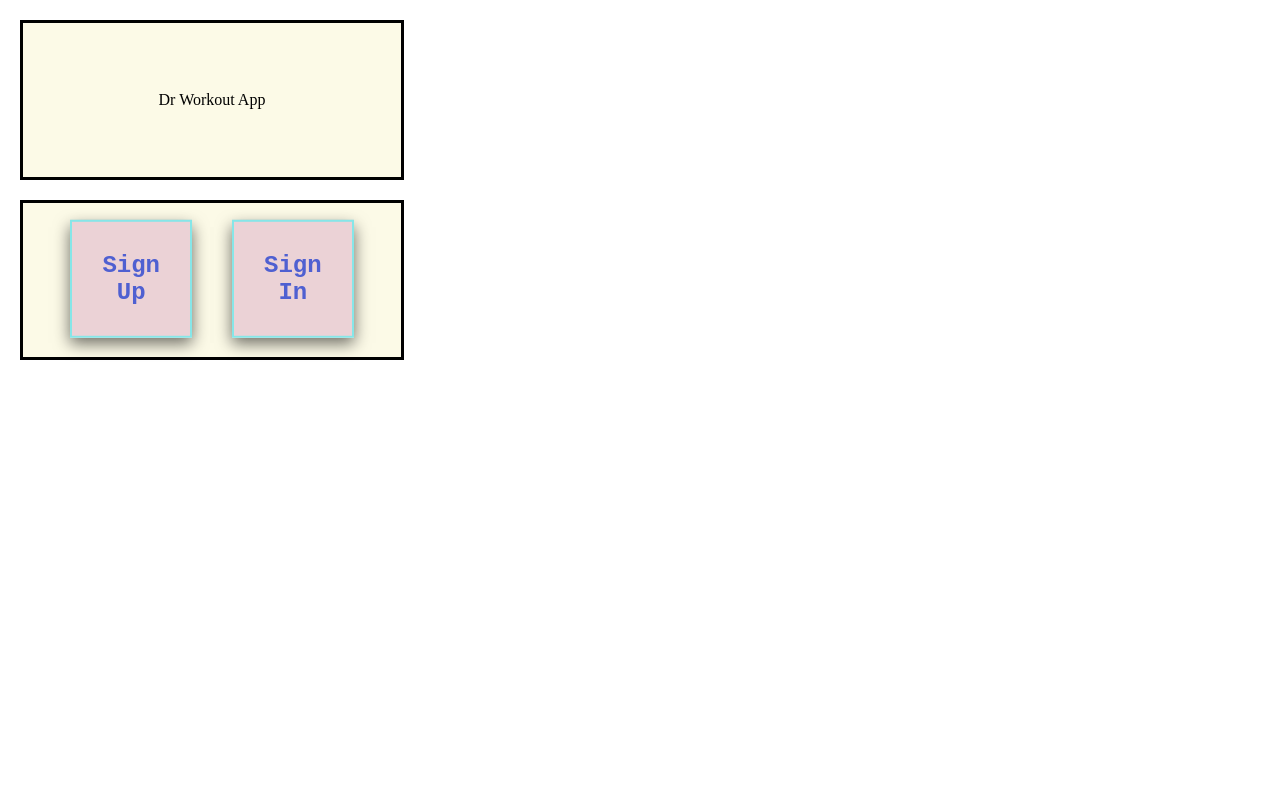
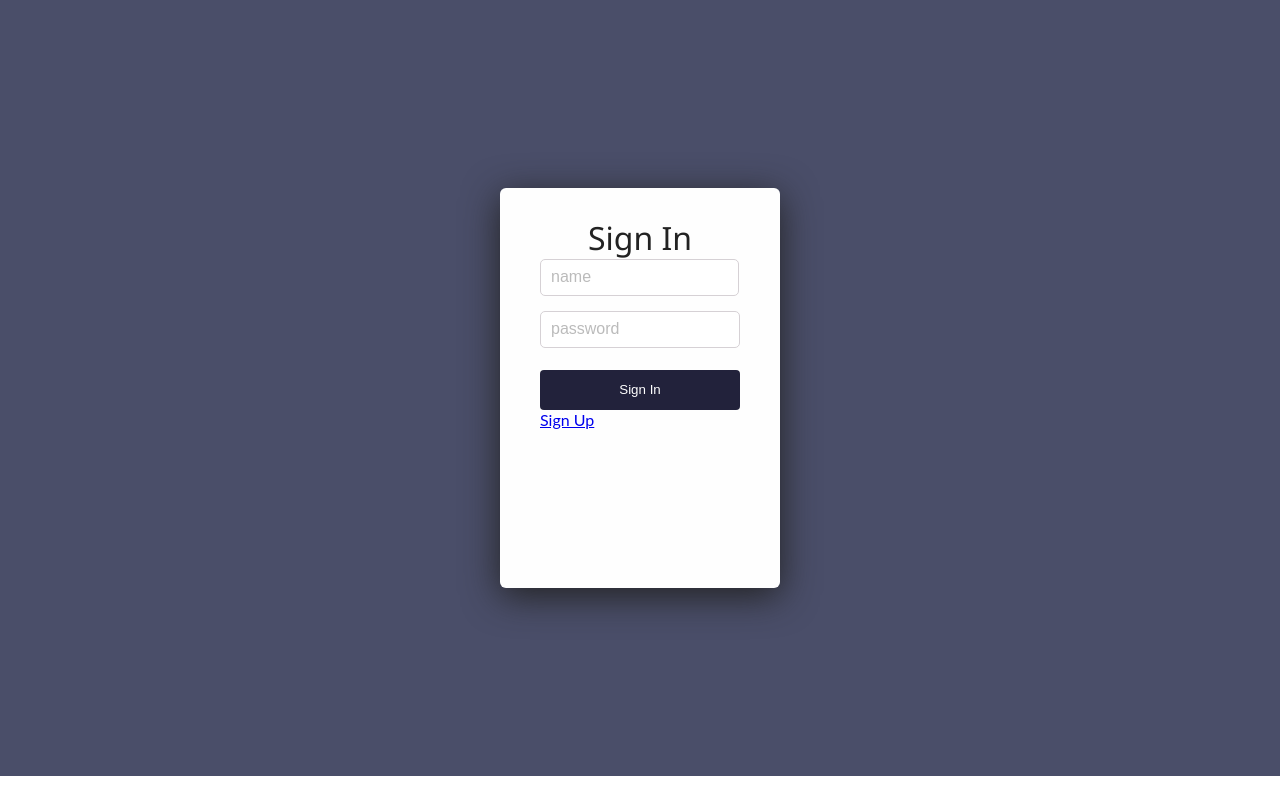
Before and after one commit to WebAhead7/dr-workout-app, a React (Create React App) app: page / in a window 1280 px wide. Built offline with nearby package versions, Linux system fonts and the light colour scheme.

Commit message:
change home page to login page

```diff
--- a/src/App.js
+++ b/src/App.js
@@ -12,8 +12,8 @@ function App() {
     <div>
       <Router>
         <Switch>
-          <Route exact path="/" component={Home} />
-          <Route exact path="/signin" component={SignIn} />
+          {/* <Route exact path="/" component={Home} /> */}
+          <Route exact path="/" component={SignIn} />
           <Route exact path="/signup" component={SignUp} />
           <Route exact path="/categories" component={Categories} />
           <Route exact path="/workout/:category" component={Workout} />
--- a/src/pages/Form.css
+++ b/src/pages/Form.css
@@ -41,7 +41,7 @@ SILVER PINK: #C9ADA7
 .form-wrapper > h2 {
   display: flex;
   justify-content: center;
-  font-family: 'Segoe UI', 'Ubuntu', 'Roboto', 'Open Sans', 'Helvetica Neue',
+  font-family: "Segoe UI", "Ubuntu", "Roboto", "Open Sans", "Helvetica Neue",
     sans-serif;
   font-size: 2em;
   font-weight: lighter;
--- a/src/pages/SignIn.js
+++ b/src/pages/SignIn.js
@@ -71,6 +71,7 @@ const SignIn = () => {
             <div className="submit">
               <button>Sign In</button>
             </div>
+            <a href="/signup">Sign Up</a>
           </form>
         </div>
       </div>
--- a/src/pages/SignUp.js
+++ b/src/pages/SignUp.js
@@ -64,7 +64,7 @@ const SignUp = () => {
 
   const render = () => {
     if (valid) {
-      return <Redirect to="/signin" />;
+      return <Redirect to="/" />;
     }
     return (
       <div className="wrapper">
```
Also changed, not shown: 1 other file (tests, documents, lock files or other folders).
